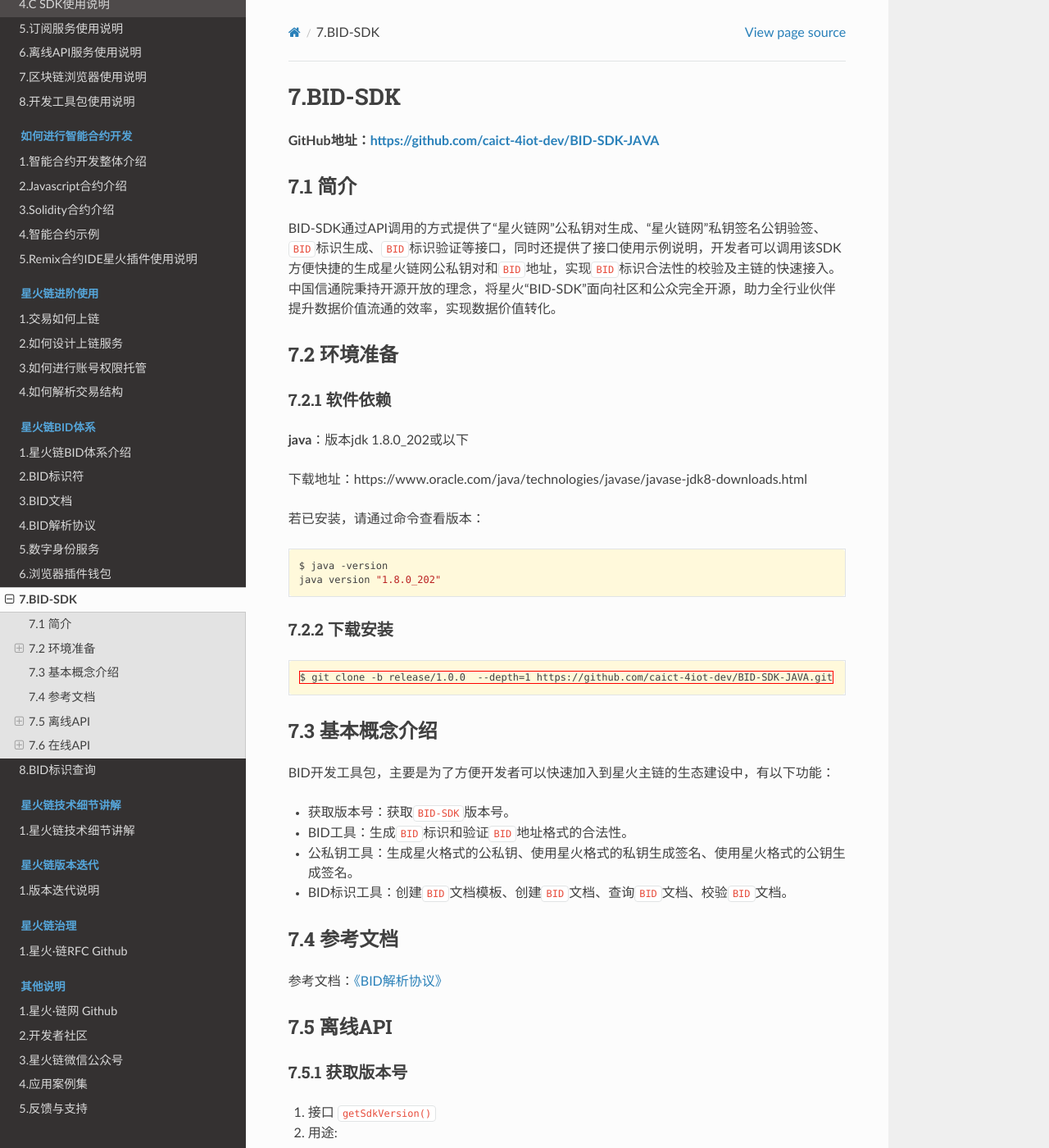
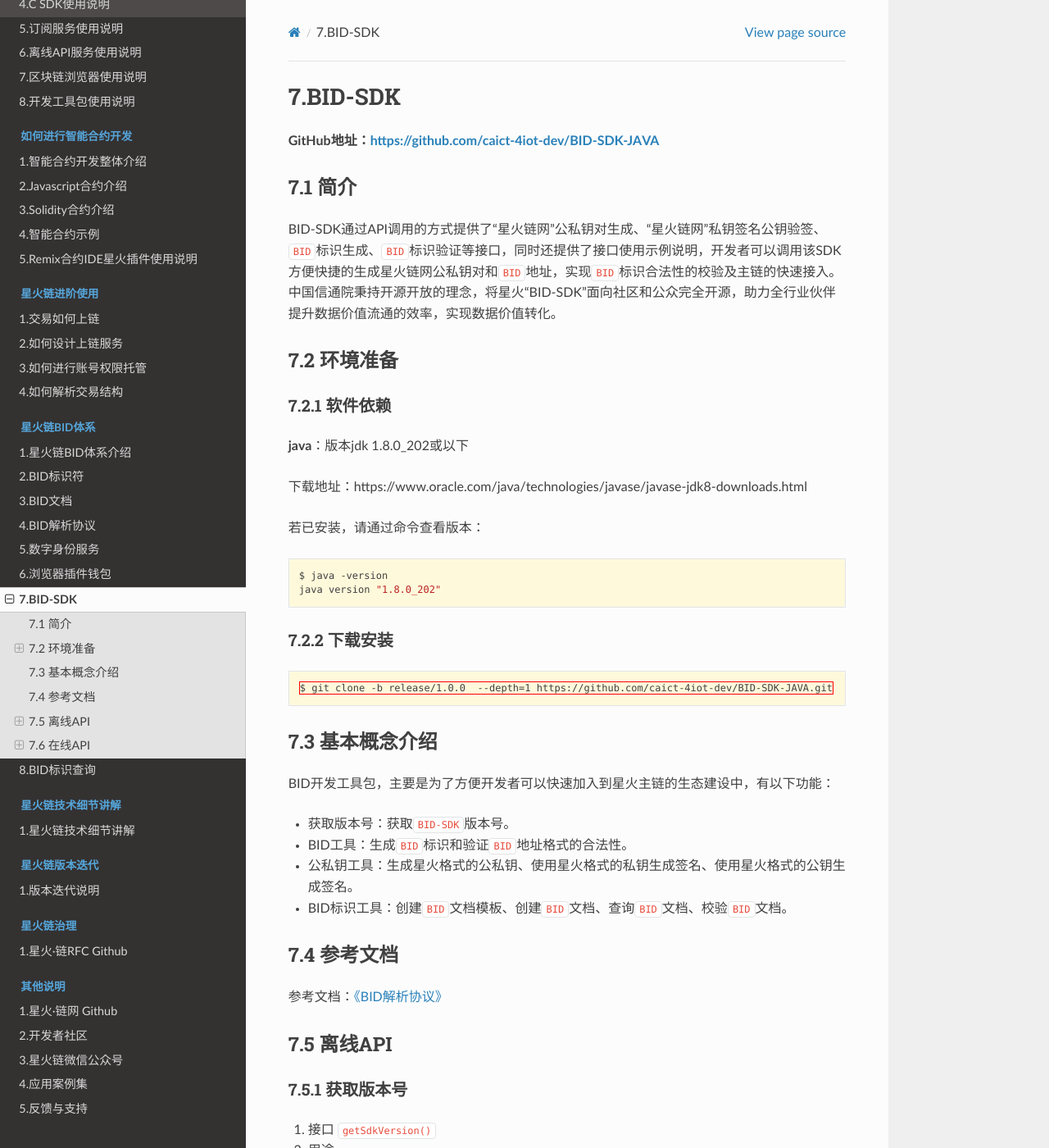
Before and after one commit to caict-4iot-dev/bif-doc, a Sphinx documentation site: the page built from docs/source/bid/BID-SDK.md, in a window 1280 px wide and 1400 px high. Shown: the whole window at 82% size. Built offline with Sphinx 7.4.7 and the Read the Docs theme 2.0.0, drawn with Linux system fonts in a browser that asks for light colours.

Commit message:
Update custom.css

```diff
--- a/docs/source/_static/custom.css
+++ b/docs/source/_static/custom.css
@@ -11,3 +11,18 @@
     padding: 5px; /* 添加一些内边距 */
     border-radius: 4px; /* 轻微的圆角边框 */
 }
+
+/* 设置段落的行距 */
+p {
+    line-height: 1.6; /* 行距为字体大小的1.6倍 */
+}
+
+/* 设置标题的下边距 */
+h1, h2, h3, h4, h5, h6 {
+    margin-bottom: 24px; /* 标题下方的空间 */
+}
+
+/* 设置段落的上边距 */
+p {
+    margin-top: 12px; /* 段落顶部的空间 */
+}
```
